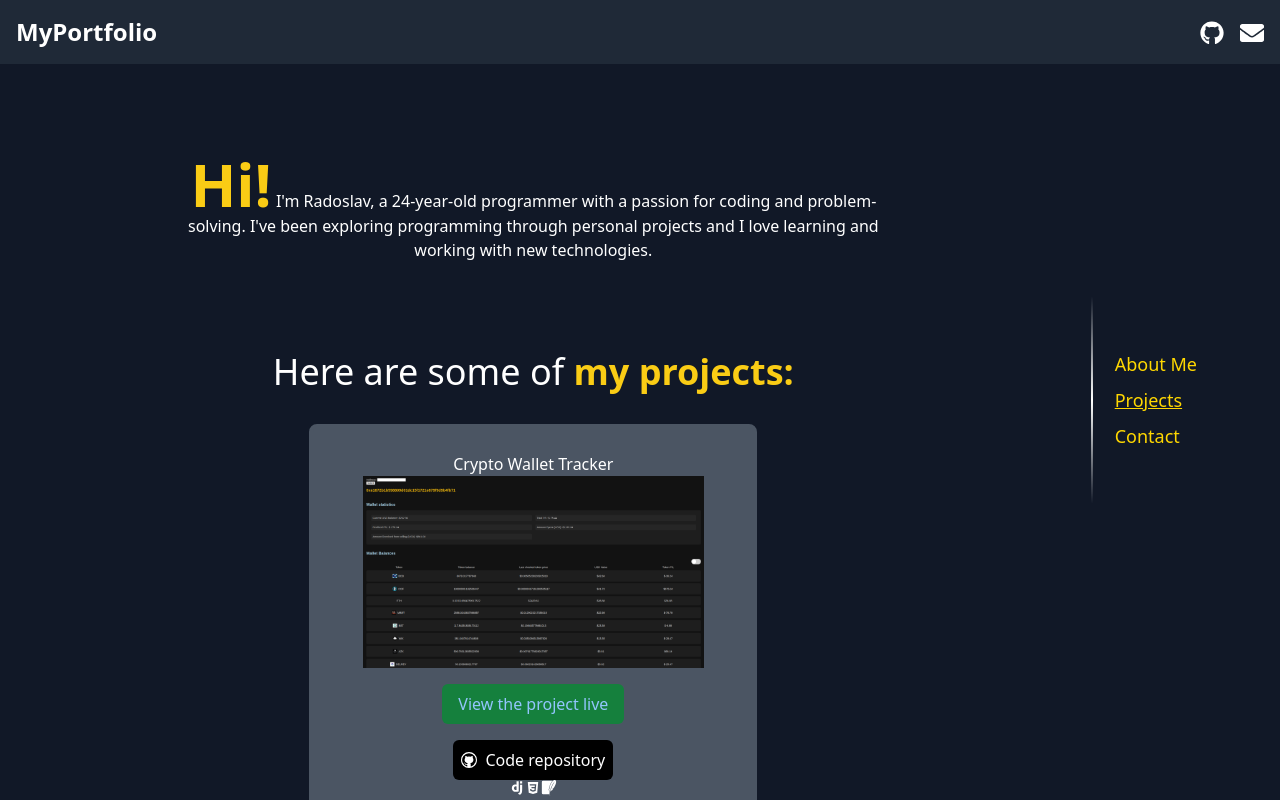
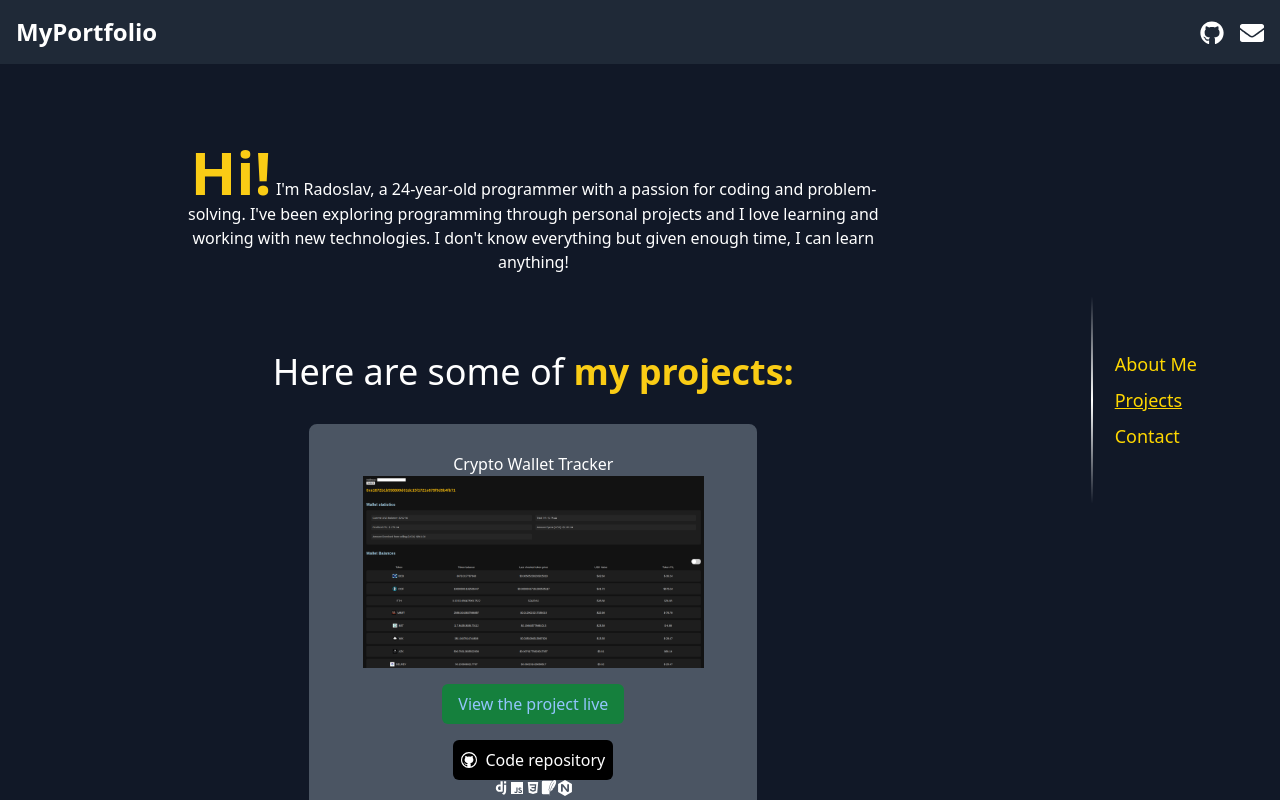
Before and after one commit to ryurukov2/portfolio, a React (Vite) app: page / in a window 1280 px wide. Shown: the top 800 px of the page. Built offline with nearby package versions, Linux system fonts and the light colour scheme.

Commit message:
added nginx and sqlite

```diff
--- a/src/components/About.jsx
+++ b/src/components/About.jsx
@@ -6,7 +6,7 @@ function About() {
           <span className="text-6xl font-extrabold text-yellow-400">Hi!</span>{" "}
           I'm Radoslav, a 24-year-old programmer with a passion for coding and
           problem-solving. I've been exploring programming through personal
-          projects and I love learning and working with new technologies.
+          projects and I love learning and working with new technologies. I don't know everything but given enough time, I can learn anything!
         </div>
       </div>
     </>
--- a/src/components/ProjectCard.jsx
+++ b/src/components/ProjectCard.jsx
@@ -7,7 +7,7 @@ import {
   BiLogoJavascript,
   BiLogoHtml5,
 } from "react-icons/bi";
-import { SiSqlite } from "react-icons/si";
+import { SiSqlite, SiNginx } from "react-icons/si";
 const iconMap = {
   BiLogoReact: BiLogoReact,
   BiLogoTailwindCss: BiLogoTailwindCss,
@@ -16,6 +16,7 @@ const iconMap = {
   BiLogoCss3: BiLogoCss3,
   BiLogoHtml5: BiLogoHtml5,
   SiSqlite: SiSqlite,
+  SiNginx: SiNginx,
 };
 
 function GhButtonsLayout({
@@ -26,7 +27,7 @@ function GhButtonsLayout({
 }) {
   return (
     <div className="flex w-full items-center justify-items-center space-x-4">
-      {technologies.length === 1 ? (
+      {icons.length === 1 ? (
         <div className="grow justify-items-center">
           <GhButton
             handleMouseLeaveCard={handleMouseLeaveCard}
--- a/src/config/projectsData.json
+++ b/src/config/projectsData.json
@@ -4,8 +4,8 @@
     "id": 0,
     "title": "Crypto Wallet Tracker",
     "summary": "A website for tracking crypto wallets, showing current values, profit/loss information and transaction history. It uses data from multiple free APIs to calculate the information needed.",
-    "technologies": [["Django", "CSS", "SqLite"]],
-    "icons": [["BiLogoDjango", "BiLogoCss3", "SiSqlite"]],
+    "technologies": [["Django", "CSS", "Javascript", "SqLite", "Nginx"]],
+    "icons": [["BiLogoDjango", "BiLogoJavascript", "BiLogoCss3", "SiSqlite", "SiNginx"]],
     "githubLinks": [
       "https://github.com/ryurukov2/walletTracker"
     ],
@@ -19,7 +19,7 @@
     "id": 1,
     "title": "Project Tracker",
     "summary": "A website where users can add projects and tasks with various importance and track their progress. It supports CRUD operations and uses token authentication.",
-    "technologies": [["React", "Tailwind"], ["Django", "SqLite"]],
+    "technologies": [["React", "Tailwind", "Django", "SqLite"]],
     "icons": [["BiLogoReact", "BiLogoTailwindCss"], ["BiLogoDjango", "SiSqlite"]],
     "githubLinks": [
       "https://github.com/ryurukov2/learningReact-REST",
@@ -36,8 +36,8 @@
     "id": 2,
     "title": "Portfolio",
     "summary": "The website you are currently on! It is a simple website built with React and tailwind CSS for the purpose of showcasing my personal projects.",
-    "technologies": [["React", "Tailwind"]],
-    "icons": [["BiLogoReact", "BiLogoTailwindCss"]],
+    "technologies": [["React", "Javascript", "Tailwind", "Nginx"]],
+    "icons": [["BiLogoReact", "BiLogoJavascript", "BiLogoTailwindCss", "SiNginx"]],
     "githubLinks": [
       "https://github.com/ryurukov2/portfolio"
     ],
@@ -50,8 +50,8 @@
     "id": 3,
     "title": "Summarizer extension",
     "summary": "This is a Chrome extension which allows you to paste long text such as an article and summarizes it for you using ChatGPT. It supports logging in via Google through Oauth and uses a Django backend.",
-    "technologies": [["Javascript", "CSS"], ["Django", "SqLite"]],
-    "icons": [["BiLogoJavascript", "BiLogoCss3"], ["BiLogoDjango", "SiSqlite"]],
+    "technologies": [["Javascript", "CSS","Django", "SqLite", "Nginx"]],
+    "icons": [["BiLogoJavascript", "BiLogoCss3"], ["BiLogoDjango", "SiSqlite", "SiNginx"]],
     "githubLinks": [
       "https://github.com/ryurukov2/ChromeExtension",
       "https://github.com/ryurukov2/summarizer"
```
